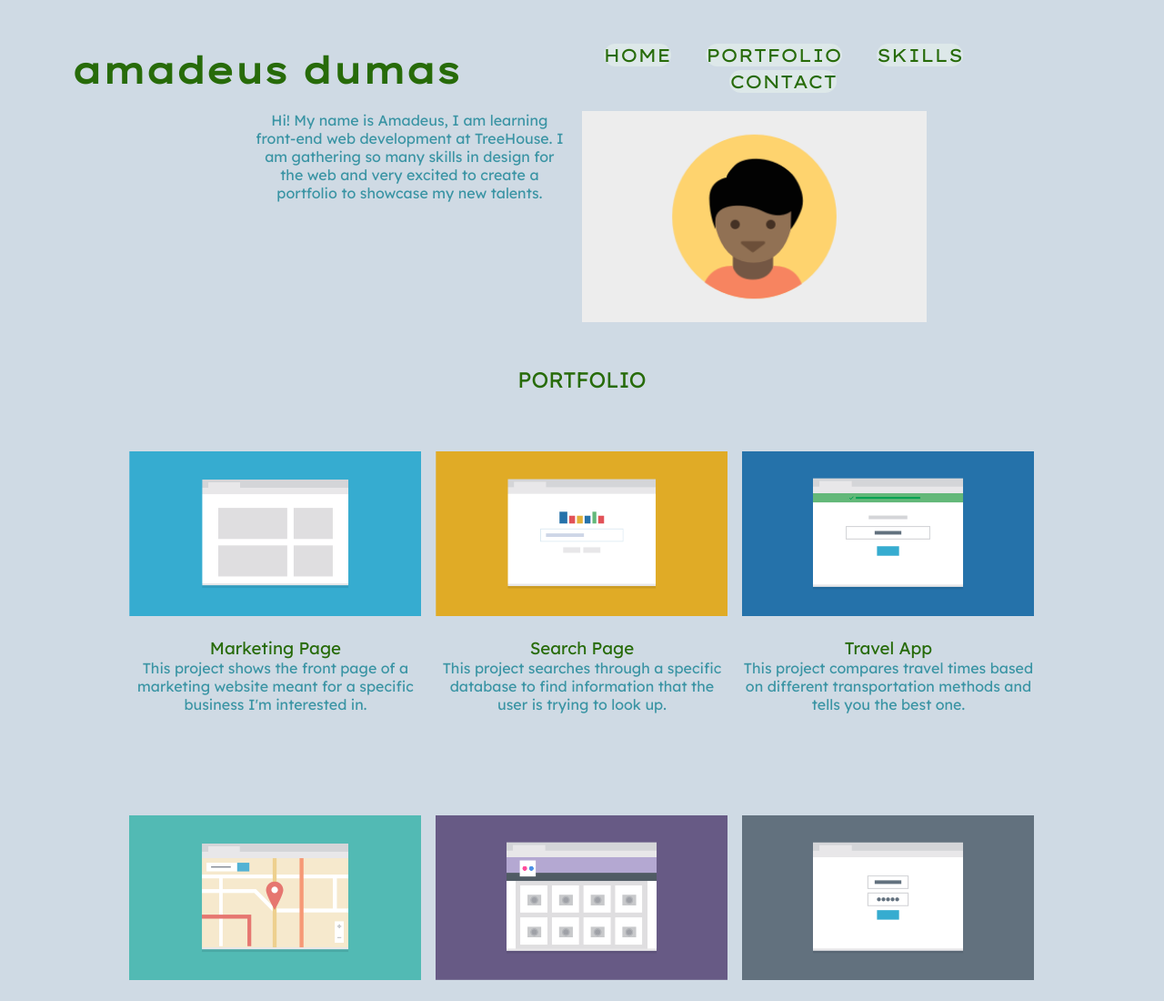
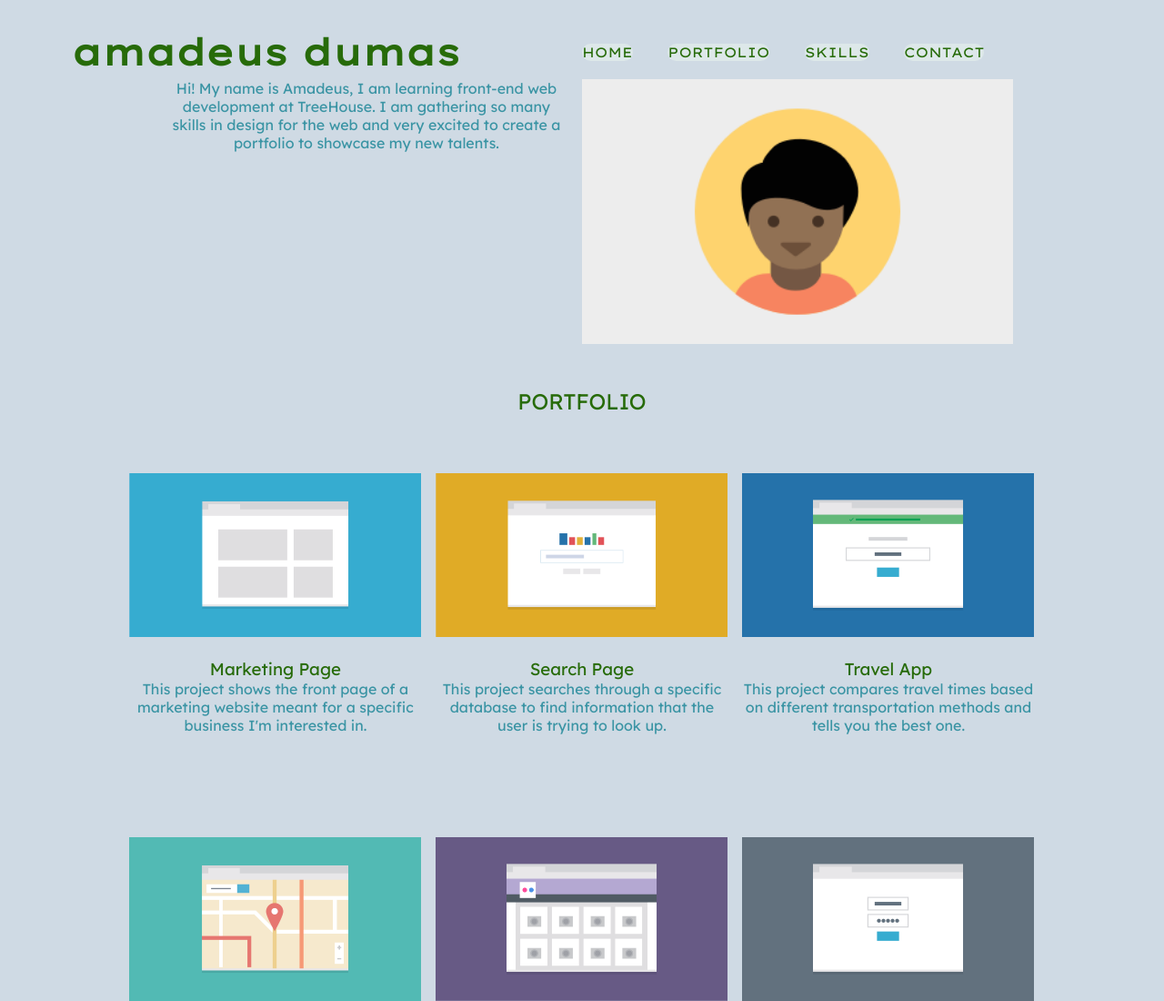
Before and after one commit to activeboysfc/mobile-first-, a plain HTML site: page index.html in a window 1280 px wide. Shown: the top 1100 px of the page at 91% size. Drawn offline with Linux system fonts and the light colour scheme.

Commit message:
Submission
finalized changes for submission

```diff
--- a/css/style.css
+++ b/css/style.css
@@ -230,7 +230,8 @@ span {
     }
 
     .banner {
-      width: 60%;
+      width: 75%;
+      margin: 2em auto;
     }
 
     .container {
@@ -245,14 +246,15 @@ span {
       font-size: 40px;
       float: left;
       width: 50%;
+      margin: 0 auto;
     }
 
 
     .main-nav a {
       display: inline-block;
-      font-size: 20px;
+      font-size: 15px;
       float: right;
-      margin:0;
+      margin: 0 auto;
       border-radius: 25px;
     }
 
```
